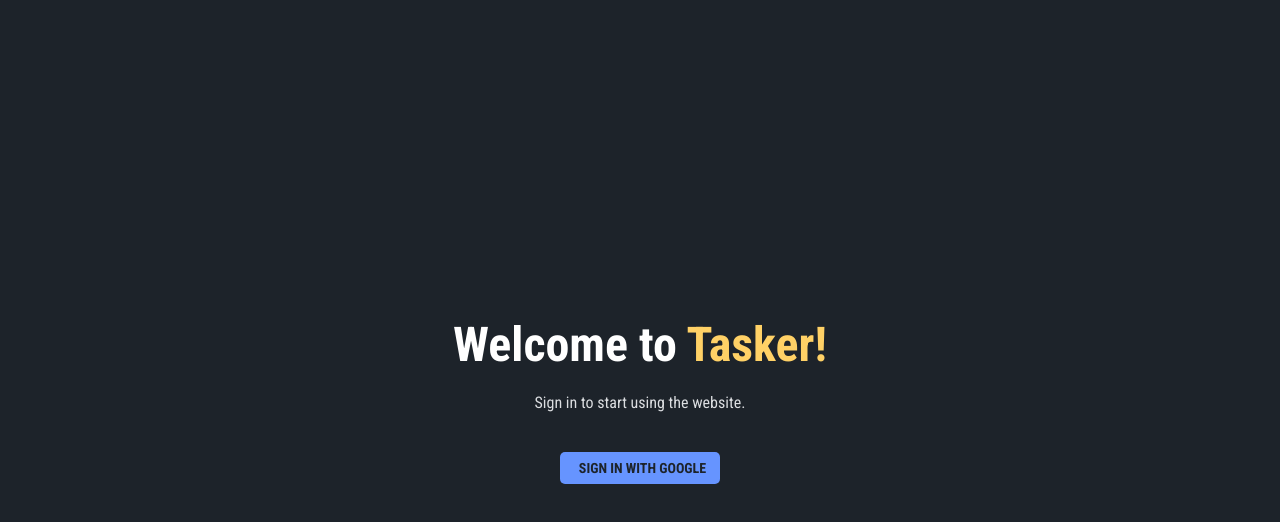
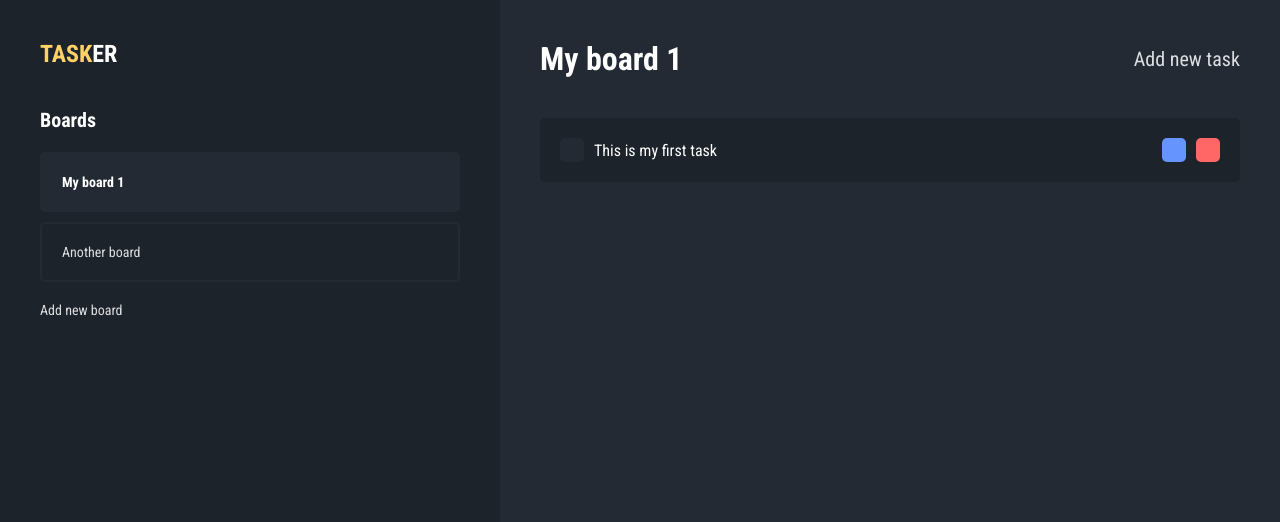
Before and after one commit to gbazera/todo-app-react, a React (Create React App) app: page / in a window 1280 px wide. Before the commit this address led to /signin. Shown: the top 522 px of the page. Built offline with nearby package versions, Linux system fonts and the light colour scheme; no server answers; the HTML template or start-up script is replaced by a standard one.

Commit message:
Added task rendering and delete task function

```diff
--- a/src/components/Board.jsx
+++ b/src/components/Board.jsx
@@ -1,50 +1,75 @@
-import { useEffect, useState } from 'react';
+import { useCallback, useEffect, useState } from 'react';
 import { useNavigate } from 'react-router-dom';
 import { UserAuth } from '../context/AuthContext';
 
-function Board(){
-    const openSidebar = () =>{
+function Board(props) {
+	const openSidebar = () => {
 		const sidebar = document.querySelector('.sidebar');
-        sidebar.classList.add('active')
-    }
+		sidebar.classList.add('active');
+	};
 
-    const navigate = useNavigate();
-    const { user } = UserAuth();
+	const [, updateState] = useState();
+	const forceUpdate = useCallback(() => updateState({}), []);
 
-    useEffect(() => {
-		if (user == null) {
-			navigate('/signin');
-		}
-	}, [user]);
+	// const navigate = useNavigate();
+	// const { user } = UserAuth();
 
-    return(
+	// useEffect(() => {
+	// 	if (user == null) {
+	// 		navigate('/signin');
+	// 	}
+	// }, [user]);
+
+	return (
 		<div className="board">
 			<div className="header">
-                <button className="burger" onClick={openSidebar}><i className="bx bx-menu"></i></button>
-                <div className="title">Board 2</div>
-                <a className="add-new">Add new task <span><i className="bx bx-plus"></i></span></a>
+				<button className="burger" onClick={openSidebar}>
+					<i className="bx bx-menu"></i>
+				</button>
+				<div className="title">
+					{props.boardList[props.activeBoard].name}
+				</div>
+				<a className="add-new">
+					Add new task
+					<span>
+						<i className="bx bx-plus"></i>
+					</span>
+				</a>
 			</div>
 			<div className="tasks">
-                <div className="task active">
+				{props.boardList[props.activeBoard].tasks.map((task) => (
+					<div
+						className={task.completed ? 'task active' : 'task'}
+						key={task.id}
+					>
 						<div className="left">
-                        <button className="check"><i className="bx bx-check"></i></button>
-                        <p>Task 1</p>
+							<button
+								className="check"
+								onClick={() => {
+									props.toggleTask(task.id);
+									forceUpdate();
+								}}
+							>
+								<i className="bx bx-check"></i>
+							</button>
+							<p>{task.text}</p>
 						</div>
 						<div className="right">
-                        <button className="edit"><i className="bx bx-edit"></i></button>
-                        <button className="delete"><i className="bx bx-trash"></i></button>
+							<button className="edit">
+								<i className="bx bx-edit"></i>
+							</button>
+							<button
+								className="delete"
+								onClick={() => {
+									props.deleteTask(task.id);
+									forceUpdate();
+								}}
+							>
+								<i className="bx bx-trash"></i>
+							</button>
 						</div>
 					</div>
-                <div className="task">
-                    <div className="left">
-                        <button className="check"><i className="bx bx-check"></i></button>
-                        <p>Task 2</p>
-                    </div>
-                    <div className="right">
-                        <button className="edit"><i className="bx bx-edit"></i></button>
-                        <button className="delete"><i className="bx bx-trash"></i></button>
-                    </div>
-                </div>
+				))}
 			</div>
 		</div>
 	);
--- a/src/components/Home.jsx
+++ b/src/components/Home.jsx
@@ -1,8 +1,9 @@
 import Sidebar from './Sidebar';
 import Board from './Board';
+import { useEffect, useState } from 'react';
 
 function Home(){
-    const boards = [
+    const [boardList, setBoardList] = useState([
         {
             id: 0,
             name: 'My board 1',
@@ -13,13 +14,66 @@ function Home(){
                     completed: false
                 }
             ]
+        },
+        {
+            id: 1,
+            name: 'Another board',
+            tasks: [
+                {
+                    id: 0,
+                    text: 'Task 1',
+                    completed: false
+                },
+                {
+                    id: 1,
+                    text: 'Task number 2',
+                    completed: true
+                }
+            ]
         }
-    ]
+    ])
+
+    const updateList = (newBoard) =>{
+        const newBoardList = boardList;
+        if(newBoard){
+            newBoardList.push(newBoard);
+            setBoardList(newBoardList);
+        }else{
+            setBoardList(boardList);
+        }
+    }
+
+    const [activeBoard, setActiveBoard] = useState(0);
+
+    const selectBoard = (id) =>{
+		setActiveBoard(id)
+	}
+
+    const createBoard = (boardName) =>{
+        if(boardName == '') return;
+
+        const newBoard = {
+            id: boardList.length,
+            name: boardName,
+            tasks: []
+        }
+
+        updateList(newBoard)
+        selectBoard(newBoard.id)
+    }
+
+    const toggleTask = (taskId) =>{
+        boardList[activeBoard].tasks[taskId].completed = !boardList[activeBoard].tasks[taskId].completed
+    }
+
+    const deleteTask = (taskId) =>{
+        delete boardList[activeBoard].tasks[taskId]
+    }
 
     return(
         <div className='home'>
-            <Sidebar boards={boards} />
-            <Board />
+            <Sidebar boardList={boardList} activeBoard={activeBoard} selectBoard={selectBoard} createBoard={createBoard}/>
+            <Board boardList={boardList} activeBoard={activeBoard} toggleTask={toggleTask} deleteTask={deleteTask} />
         </div>
     );
 }
--- a/src/components/Sidebar.jsx
+++ b/src/components/Sidebar.jsx
@@ -16,22 +16,28 @@ function Sidebar(props) {
 		overlay.classList.toggle('active');
 	};
 
-	const navigate = useNavigate();
-	const { user, logOut } = UserAuth();
+	// const navigate = useNavigate();
+	// const { user, logOut } = UserAuth();
 
-	const handleSignOut = async () => {
-		try {
-			await logOut();
-		} catch (error) {
-			console.log(error);
-		}
+	// const handleSignOut = async () => {
+	// 	try {
+	// 		await logOut();
+	// 	} catch (error) {
+	// 		console.log(error);
+	// 	}
+	// };
+
+	// useEffect(() => {
+	// 	if (user == null) {
+	// 		navigate('/signin');
+	// 	}
+	// }, [user]);
+
+	const [inputText, setInputText] = useState('');
+
+	const handleInputText = (event) => {
+		setInputText(event.target.value);
 	};
-
-	useEffect(() => {
-		if (user == null) {
-			navigate('/signin');
-		}
-	}, [user]);
 
 	return (
 		<div className="sidebar">
@@ -41,18 +47,30 @@ function Sidebar(props) {
 					<i className="bx bx-x"></i>
 				</button>
 				<a href="#" className="logo">
-					TODO<span>APP</span>
+					<span>TASK</span>ER
 				</a>
-				<button onClick={handleSignOut} className="btn red auth-btn">
+				{/* <button onClick={handleSignOut} className="btn red auth-btn">
 					{user?.displayName} <i className="bx bx-log-out"></i>
-				</button>
+				</button> */}
 			</div>
 			<div className="boards">
 				<p className="title">Boards</p>
 				<div className="items">
-					{props.boards.map(board => (
-						<div className="item" key={board.id}>
-							<p>{ board.name }</p>
+					{props.boardList.map((board) => (
+						<div
+							className={
+								board.name ==
+								props.boardList[props.activeBoard].name
+									? 'item active'
+									: 'item'
+							}
+							key={board.id}
+							onClick={() => {
+								props.selectBoard(board.id);
+								closeSidebar();
+							}}
+						>
+							<p>{board.name}</p>
 							<button>
 								<i className="bx bxs-edit"></i>
 							</button>
@@ -75,16 +93,24 @@ function Sidebar(props) {
 							<i className="bx bx-x"></i>
 						</button>
 					</div>
+					<form
+						onSubmit={(event) => {
+							props.createBoard(inputText);
+							event.preventDefault();
+						}}
+					>
 						<input
 							type="text"
 							name="boardName"
 							id="boardName"
 							placeholder="Type board name"
 							className="inp"
+							onChange={handleInputText}
 						/>
 						<button className="btn" type="submit">
 							ADD
 						</button>
+					</form>
 				</div>
 			</div>
 		</div>
--- a/src/components/Signin.jsx
+++ b/src/components/Signin.jsx
@@ -3,29 +3,29 @@ import { useNavigate } from 'react-router-dom'
 import { UserAuth } from '../context/AuthContext';
 
 function Signin(){
-    const {googleSignIn, user} = UserAuth();
-    const navigate = useNavigate();
+    // const {googleSignIn, user} = UserAuth();
+    // const navigate = useNavigate();
 
-    const handleGoogleSignIn = async () =>{
-        try{
-            await googleSignIn();
-        } catch (error){
-            console.log(error)
-        }
-    }
+    // const handleGoogleSignIn = async () =>{
+    //     try{
+    //         await googleSignIn();
+    //     } catch (error){
+    //         console.log(error)
+    //     }
+    // }
 
-    useEffect(()=>{
-        if(user !== null){
-            navigate('/')
-        }
-    },[user]);
+    // useEffect(()=>{
+    //     if(user !== null){
+    //         navigate('/')
+    //     }
+    // },[user]);
 
     return(
         <div className="signin-panel">
             <p className="title">Welcome to <span>Tasker!</span></p>
             <p>Sign in to start using the website.</p>
             {/* <Link to="/" style={{ textDecoration: 'none', marginTop: '40px' }}> */}
-                <button onClick={handleGoogleSignIn} className="btn"><i className="bx bxl-google"></i> SIGN IN WITH GOOGLE</button>
+                {/* <button onClick={handleGoogleSignIn} className="btn"><i className="bx bxl-google"></i> SIGN IN WITH GOOGLE</button> */}
             {/* </Link> */}
         </div>
     );
```
Lines whose indentation alone changed are shown as unchanged.
